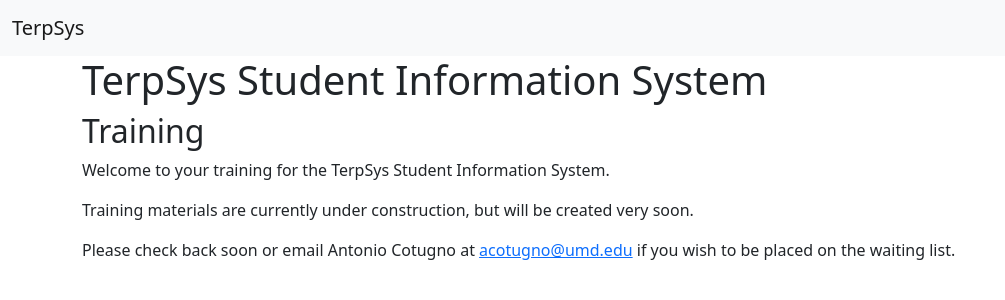
After one commit to acotugno01/helloWorld, a Flask app: template templates/training.html in a window 1280 px wide. The commit adds this page. Shown: the top 300 px of the page, without its empty margins (0-1005 px from the left). Run offline with Flask 3, Linux system fonts and the light colour scheme; the template is opened without the code that fills it, so the values that code supplies are empty; parts of the project's set-up code (start-up, migrations or seed data) failed here and were passed over.

Commit message:
added all new files

```diff
--- a/app.py
+++ b/app.py
@@ -220,5 +220,13 @@
     return render_template('404.html'), 404
 
 
+@app.route('/training')
+@login_required
+@role_required(['ADMIN','MANAGER'])
+def training():
+    return render_template('training.html')
+
+
+
 if __name__ == '__main__':
     app.run(debug=True)
--- a/create_db.py
+++ b/create_db.py
@@ -22,7 +22,9 @@
         {'username': 'manager', 'email': 'manager@umd.edu', 'first_name':'Joe', 'last_name':'King',
             'password': generate_password_hash('managerpw', method='sha256'), 'role':'MANAGER'},
         {'username': 'admin', 'email': 'admin@umd.edu', 'first_name':'Crystal', 'last_name':'Ball',
-            'password': generate_password_hash('adminpw', method='sha256'), 'role':'ADMIN'}
+            'password': generate_password_hash('adminpw', method='sha256'), 'role':'ADMIN'},
+        {'username': 'acotugno', 'email': 'acotugno@umd.edu', 'first_name':'Antonio', 'last_name':'Cotugno',
+            'password': generate_password_hash('acotugno', method='sha256'), 'role':'STUDENT'}
     ]
 
     for each_user in users:
--- a/templates/base.html
+++ b/templates/base.html
@@ -27,6 +27,11 @@
                         {% if current_user.role in ['ADMIN', 'MANAGER'] %}
                         <li class="nav-item">
                           <a id="student_create" class="nav-link {% if request.endpoint=='student_create' %}active{%endif %}" href="{{ url_for('student_create') }}">Add New Student</a>
+                        </li>
+                        {% endif %}
+                        {% if current_user.role in ['ADMIN', 'MANAGER'] %}
+                        <li class="nav-item">
+                          <a id="training" class="nav-link {% if request.endpoint=='training' %}active{%endif %}" href="{{ url_for('training') }}">Training</a>
                         </li>
                         {% endif %}
                     </ul>
--- /dev/null
+++ b/templates/training.html
@@ -0,0 +1,11 @@
+{% extends "base.html" %}
+
+{% block page_title %}Training{% endblock %}
+{% block page_head %}Training{% endblock %}
+
+
+{% block page_content %}
+<p>Welcome to your training for the TerpSys Student Information System.</p>
+<p>Training materials are currently under construction, but will be created very soon.</p>
+<p>Please check back soon or email Antonio Cotugno at <a href="mailto: acotugno@umd.edu"> acotugno@umd.edu</a> if you wish to be placed on the waiting list.</p>
+{% endblock %}
```
Also changed, not shown: university.db.
